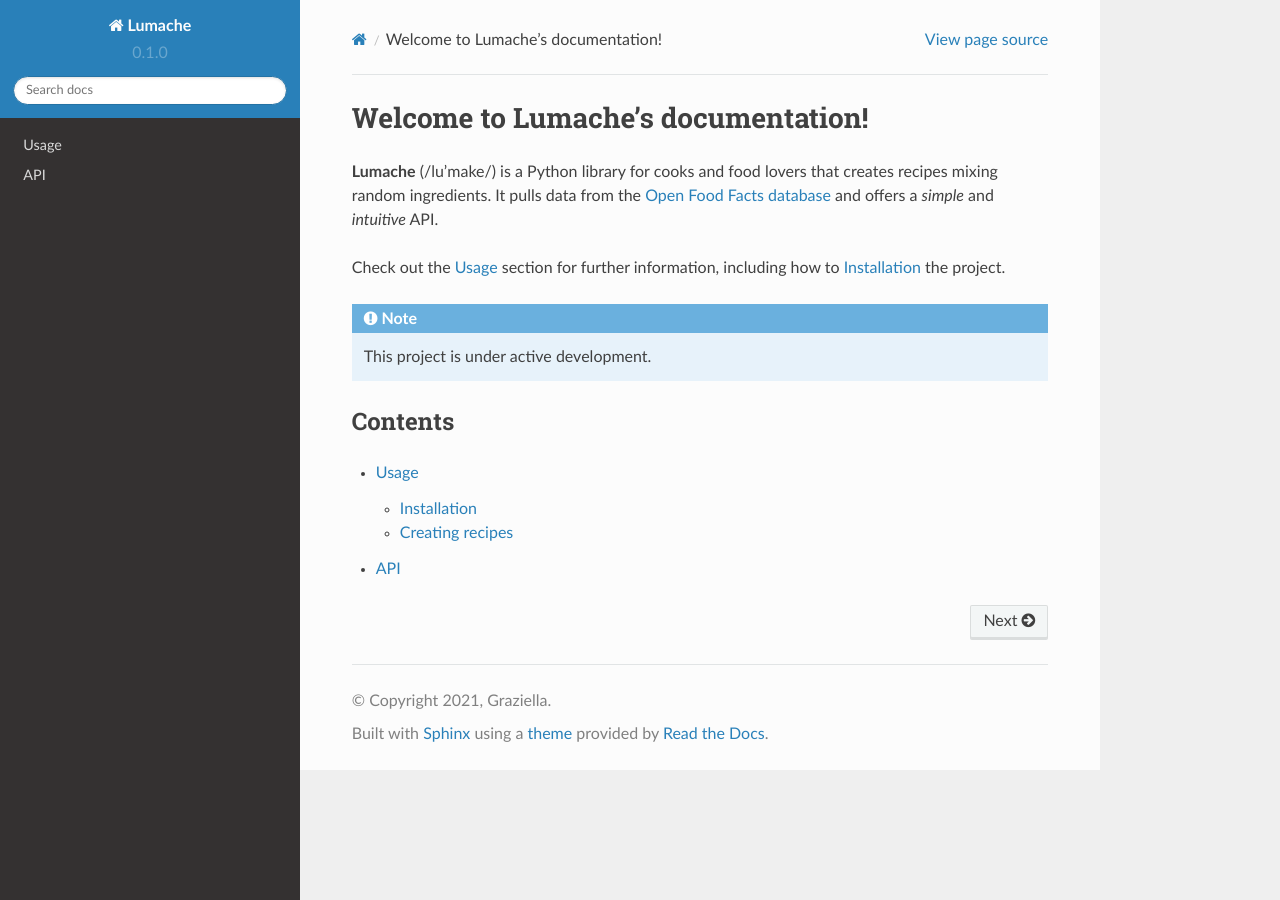
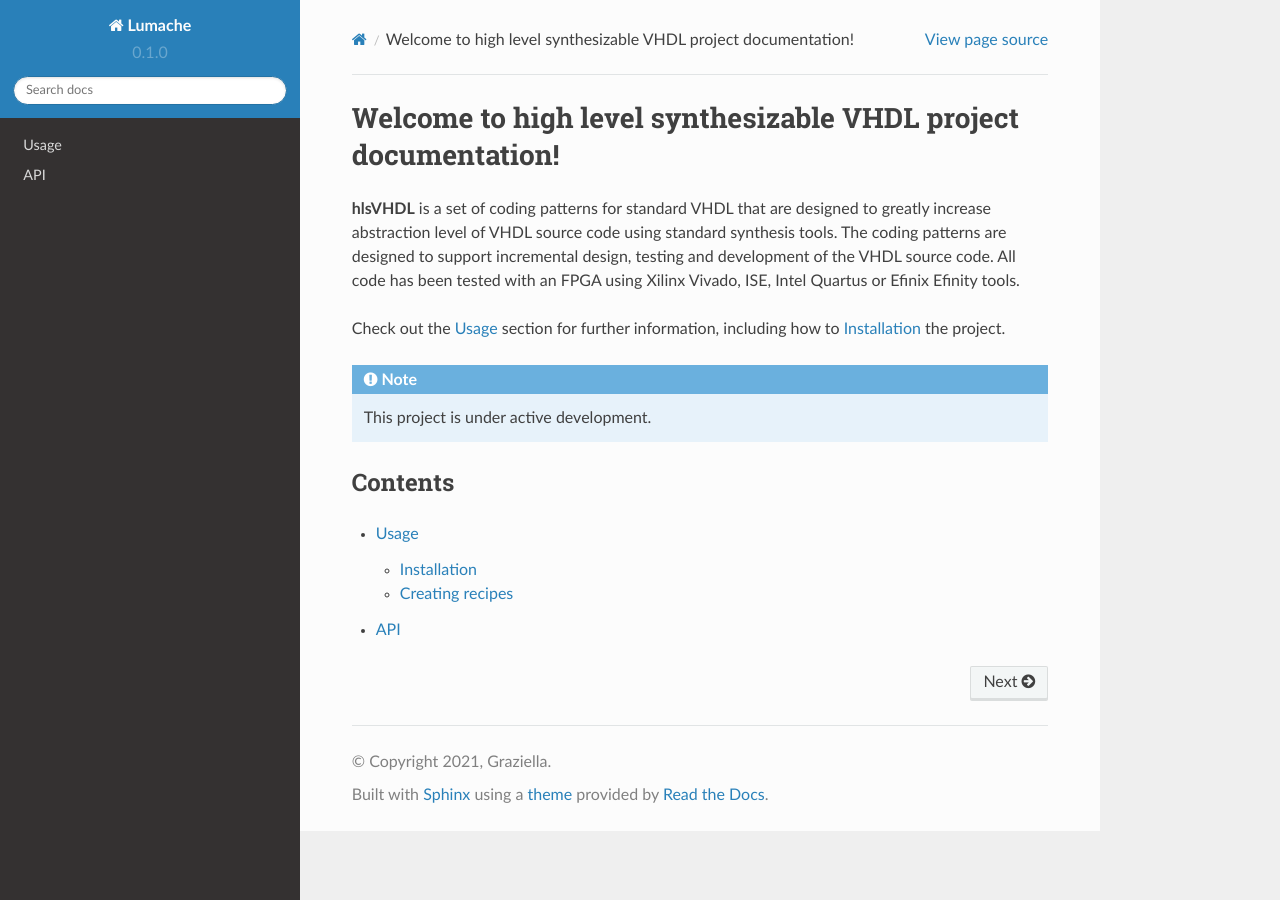
Before and after one commit to hVHDL/hVHDL, a Sphinx documentation site: the page built from docs/source/index.rst, in a window 1280 px wide. Built offline with Sphinx 7.4.7 and the Read the Docs theme 2.0.0, drawn with Linux system fonts in a browser that asks for light colours.

Commit message:
Update index.rst

```diff
--- a/docs/source/index.rst
+++ b/docs/source/index.rst
@@ -1,10 +1,7 @@
-Welcome to Lumache's documentation!
+Welcome to high level synthesizable VHDL project documentation!
 ===================================
 
-**Lumache** (/lu'make/) is a Python library for cooks and food lovers
-that creates recipes mixing random ingredients.
-It pulls data from the `Open Food Facts database <https://world.openfoodfacts.org/>`_
-and offers a *simple* and *intuitive* API.
+**hlsVHDL** is a set of coding patterns for standard VHDL that are designed to greatly increase abstraction level of VHDL source code using standard synthesis tools. The coding patterns are designed to support incremental design, testing and development of the VHDL source code. All code has been tested with an FPGA using Xilinx Vivado, ISE, Intel Quartus or Efinix Efinity tools.
 
 Check out the :doc:`usage` section for further information, including
 how to :ref:`installation` the project.
```
